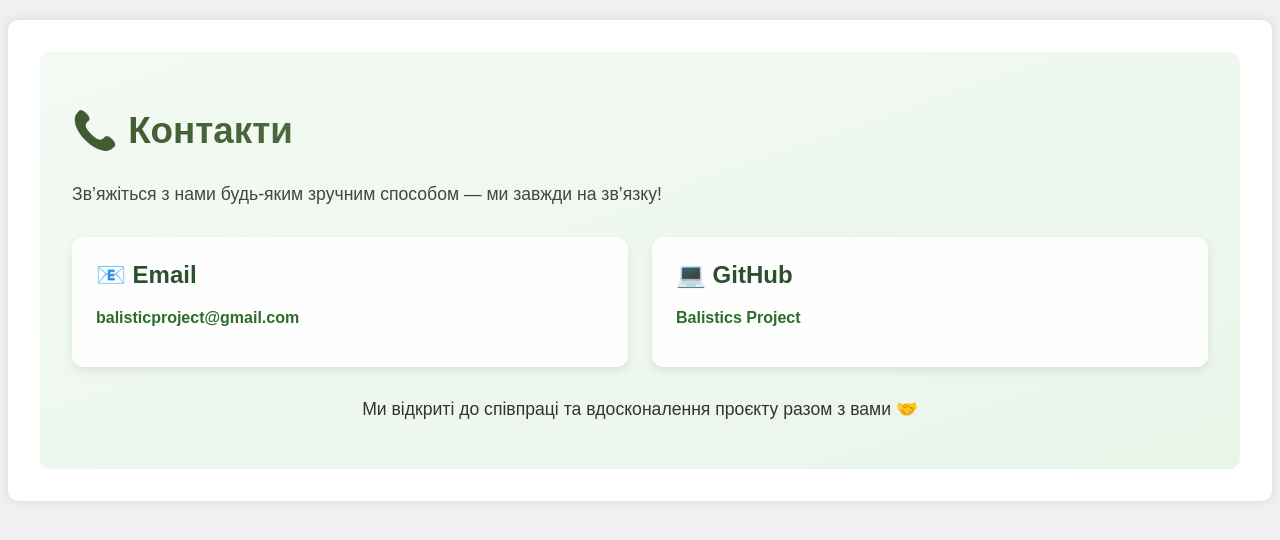
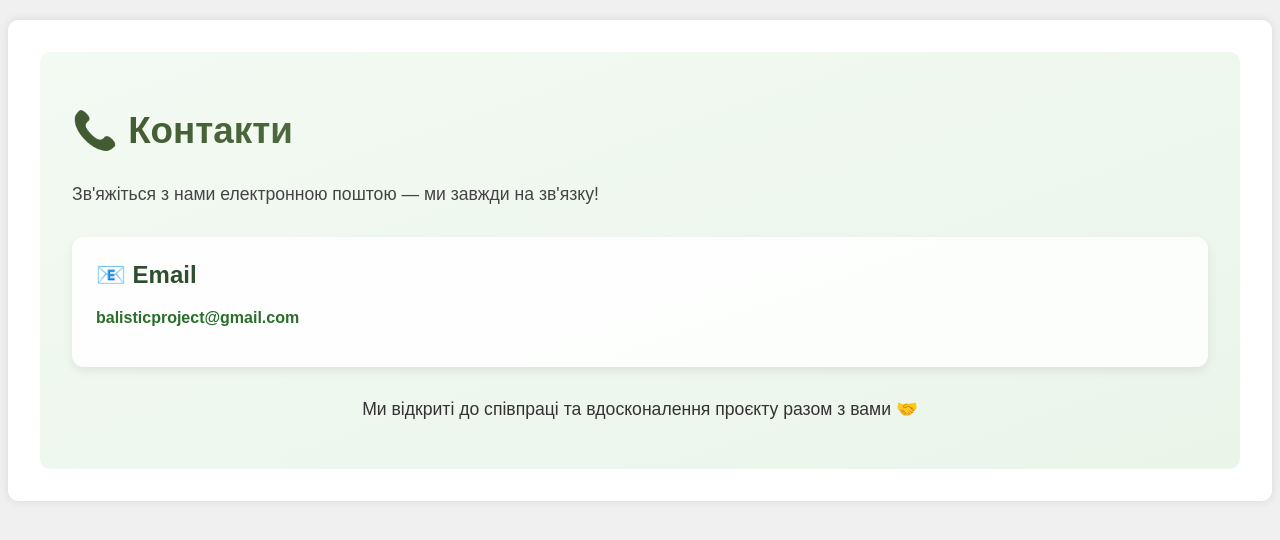
Before and after one commit to yuriibobas/CivilBallistics, a Flask app: page /contacts in a window 1280 px wide. Shown: the part 60-600 px from the top of the page. Run offline with Flask 3, Linux system fonts and the light colour scheme; parts of the project's set-up code (start-up, migrations or seed data) failed here and were passed over.

Commit message:
remove data from wiki with 'Н/Д', remove GitHub from contacts.html

```diff
--- a/templates/contacts.html
+++ b/templates/contacts.html
@@ -3,17 +3,13 @@
 {% block content %}
 <div class="contacts-page">
     <h1 class="gradient-title">📞 Контакти</h1>
-    <p class="intro-text">Зв’яжіться з нами будь-яким зручним способом — ми завжди на зв’язку!</p>
+    <p class="intro-text">Зв'яжіться з нами електронною поштою — ми завжди на зв'язку!</p>
 
     <div class="contact-cards">
         <div class="contact-card">
             <h2>📧 Email</h2>
             <p><a href="mailto:balisticproject@gmail.com">balisticproject@gmail.com</a></p>
         </div>
-        <div class="contact-card">
-            <h2>💻 GitHub</h2>
-            <p><a href="https://github.com/yuriibobas/Balistics_project" target="_blank">Balistics Project</a></p>
-        </div>
     </div>
 
     <p class="outro-text">Ми відкриті до співпраці та вдосконалення проєкту разом з вами 🤝</p>
--- a/templates/wiki.html
+++ b/templates/wiki.html
@@ -31,7 +31,7 @@
 
                   <!-- Всі інші пункти, крім специфікованих для таблиці -->
                   {% for key, value in rocket.items() %}
-                    {% if key not in ['_id', 'Назва', 'Фото', 'Швидкість м/с', 'Вибухова сила кт', 'Тип', 'Походження', 'На озброєнні (з - до)', 'Оператори', 'Війни', 'Розроблено', 'Виробник', 'Паливо', 'Операційна дальність', 'Точність'] and value %}
+                    {% if key not in ['_id', 'Назва', 'Фото', 'Швидкість м/с', 'Вибухова сила кт', 'Тип', 'Походження', 'На озброєнні (з - до)', 'Оператори', 'Війни', 'Розроблено', 'Виробник', 'Паливо', 'Операційна дальність', 'Точність'] and value and value != 'Н/Д' %}
                       <div class="info-section">
                         <h3>{{ key }}</h3>
                         <p>{{ value }}</p>
@@ -70,7 +70,7 @@
                       ] %}
 
                       {% for field, unit in spec_fields %}
-                        {% if rocket.get(field) %}
+                        {% if rocket.get(field) and rocket.get(field)|string is defined and 'Н/Д' not in rocket.get(field)|string %}
                           <div class="specs-row">
                             <div class="specs-label">{{ field.replace('_', ' ') }}:</div>
                             <div class="specs-value">{{ rocket.get(field) }}{{ unit }}</div>
```
